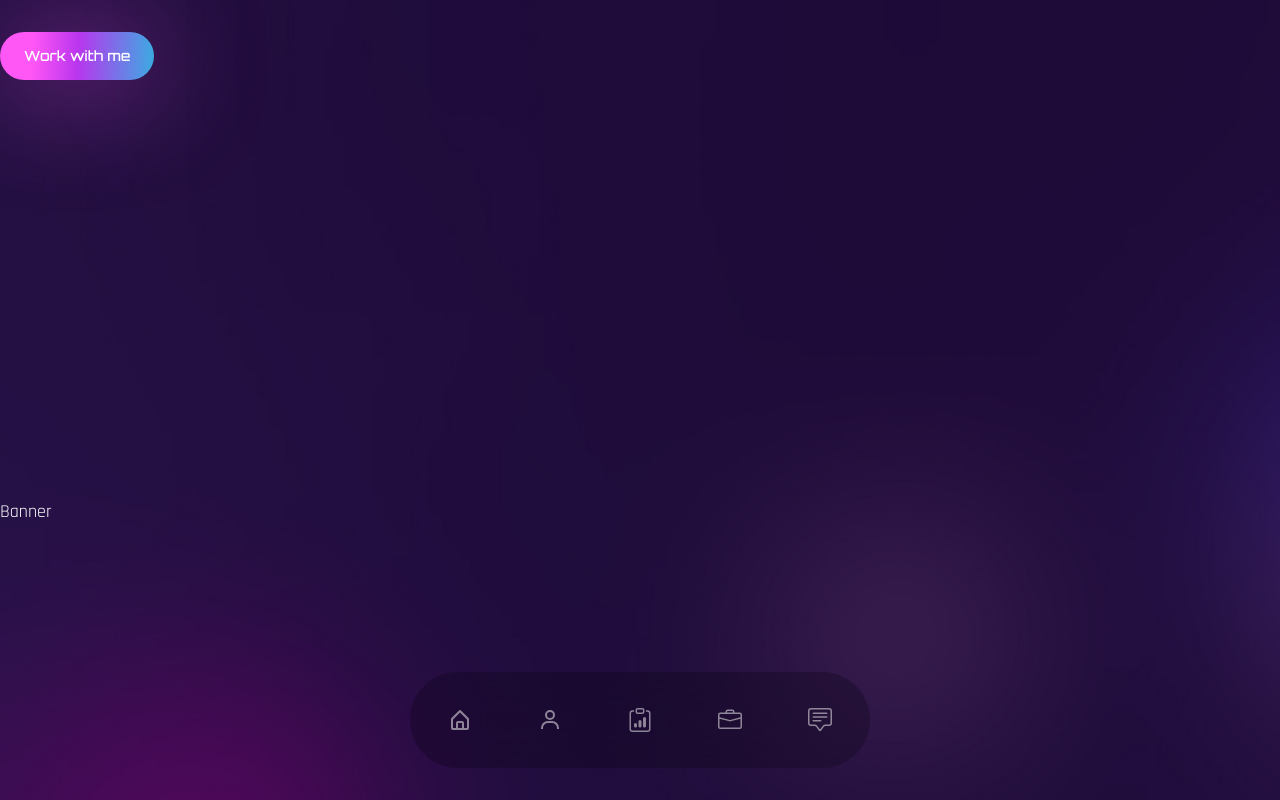
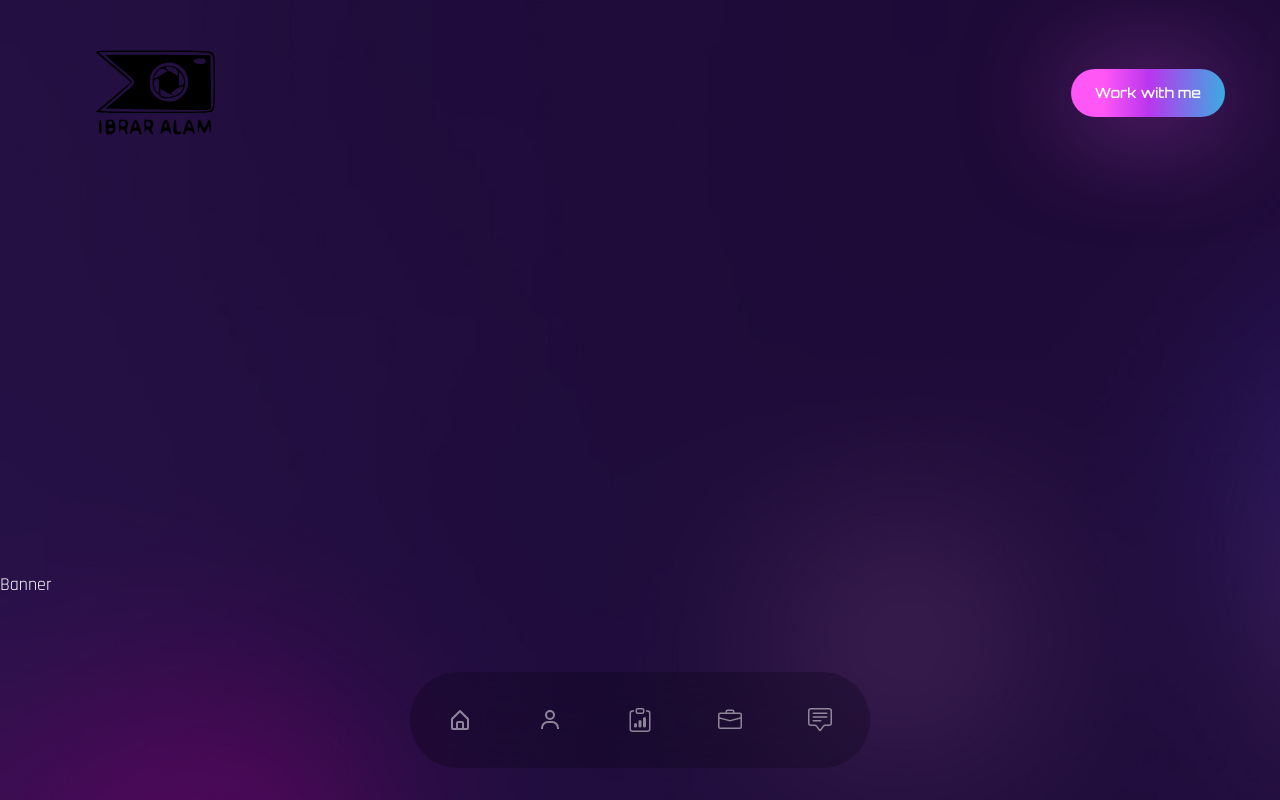
Before and after one commit to Alam-Ibrar-au26/My-Portfolio, a React (Create React App) app: page / in a window 1280 px wide. Shown: the top 800 px of the page. Built offline with nearby package versions, Linux system fonts and the light colour scheme; the HTML template or start-up script is replaced by a standard one; a web font is replaced by a local one.

Commit message:
logo & Button added

```diff
--- a/src/components/Header.js
+++ b/src/components/Header.js
@@ -1,16 +1,19 @@
 import React from 'react';
-// import Logo from '../assets/'
+import Logo from '../assets/logo.svg';
 
 const Header = () => {
   return (
     <header className='py-8'>
-      <div className='conatiner mx-auto'>
+      <div className='container mx-auto'>
         <div className='flex justify-between items-center'>
+          <a>
+            <img src={Logo} alt='' />
+          </a>
           <button className='btn btn-sm'>Work with me</button>
         </div>
       </div>
     </header>
-  )
+  );
 };
 
 export default Header;
```
Also changed, not shown: src/assets/logo.svg.
